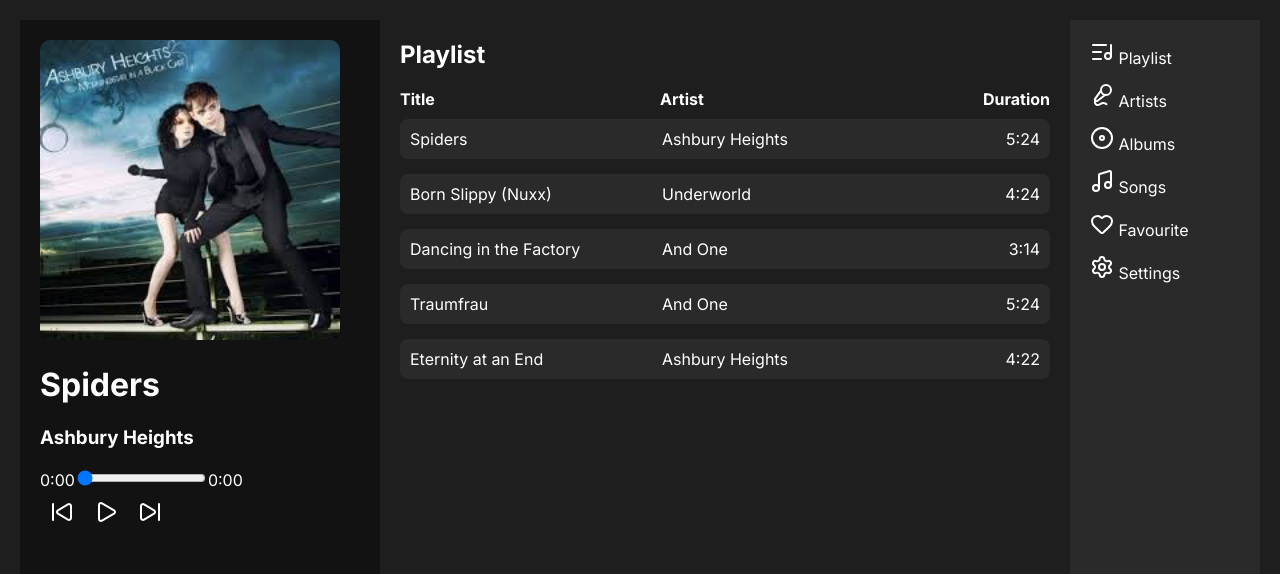
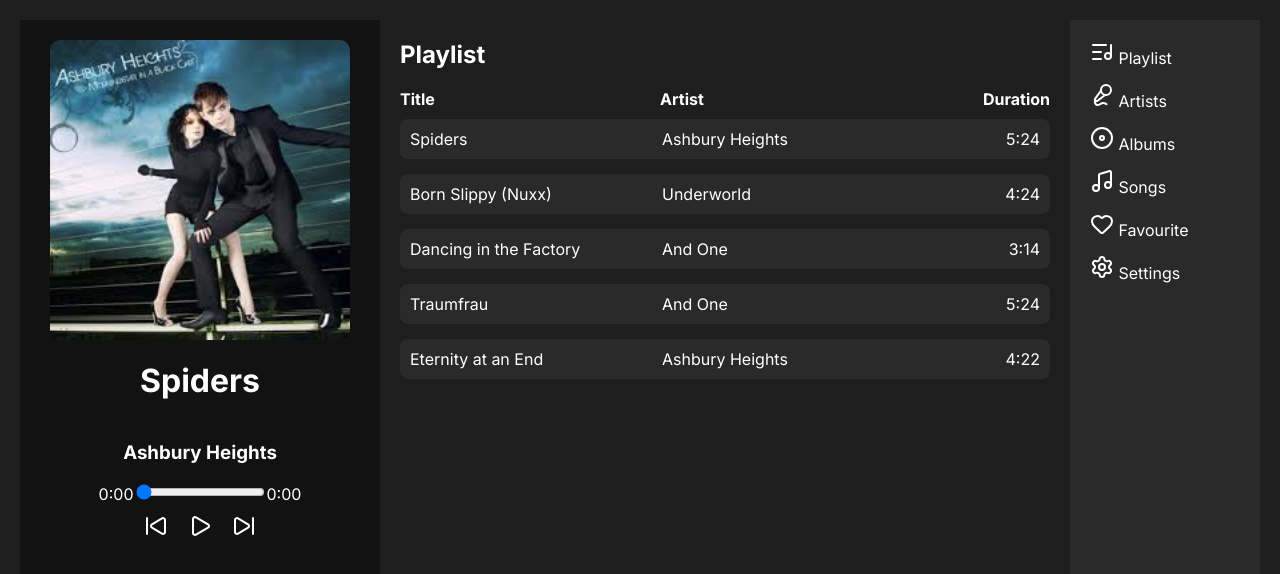
Before and after one commit to DosterToster/web-player, a React (Vite) app: page / in a window 1280 px wide. Shown: the top 574 px of the page. Built offline with nearby package versions, Linux system fonts and the light colour scheme.

Commit message:
Переробка загальної сітки плеєра та оновлення CSS

```diff
--- a/src/index.css
+++ b/src/index.css
@@ -22,13 +22,19 @@ body {
 
 .player {
     width: 320px;
-    min-width: 320px;
-    max-width: 320px;
+    padding: 20px;
+    background-color: #121212;
+    display: flex;
+    flex-direction: column;
+    align-items: center;
 }
 
 
 .player img {
     width: 300px;
+    height: 300px;
+    border-radius: 10px;
+    object-fit: cover;
     border-radius: 10px;
 }
 
@@ -65,12 +71,6 @@ body {
     margin-bottom: 10px;
 }
 
-.player {
-    flex: 300px;
-    padding: 20px;
-    background-color: #121212;
-}
-
 ul {
     list-style-type: none;
     padding: 0;
```
Also changed, not shown: src/App.css (+0 -9 lines).
